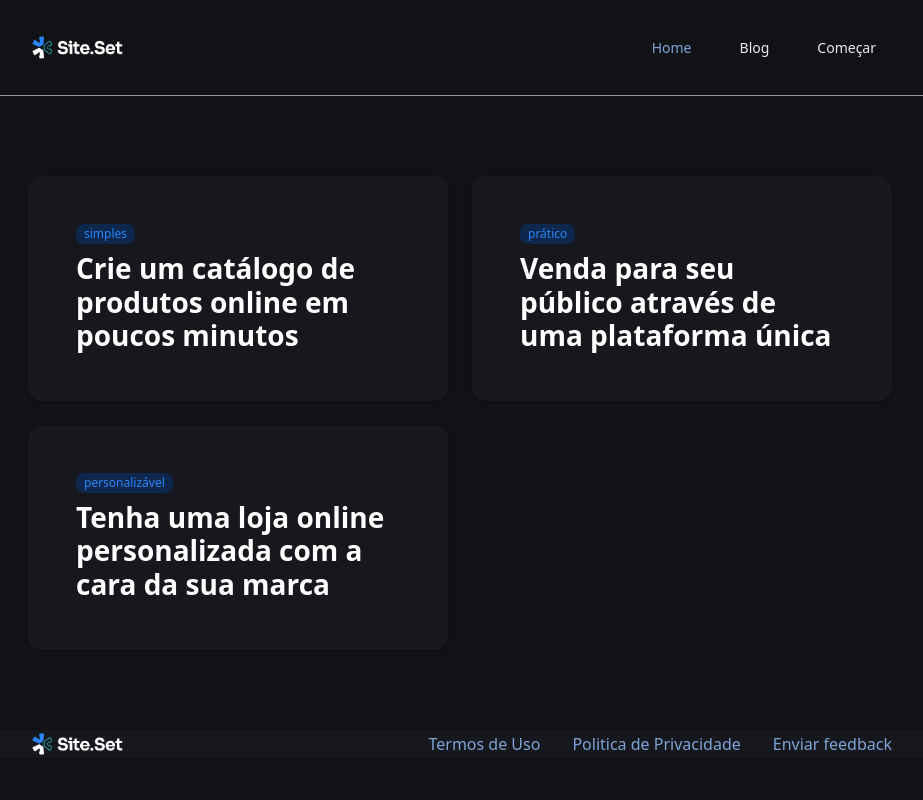
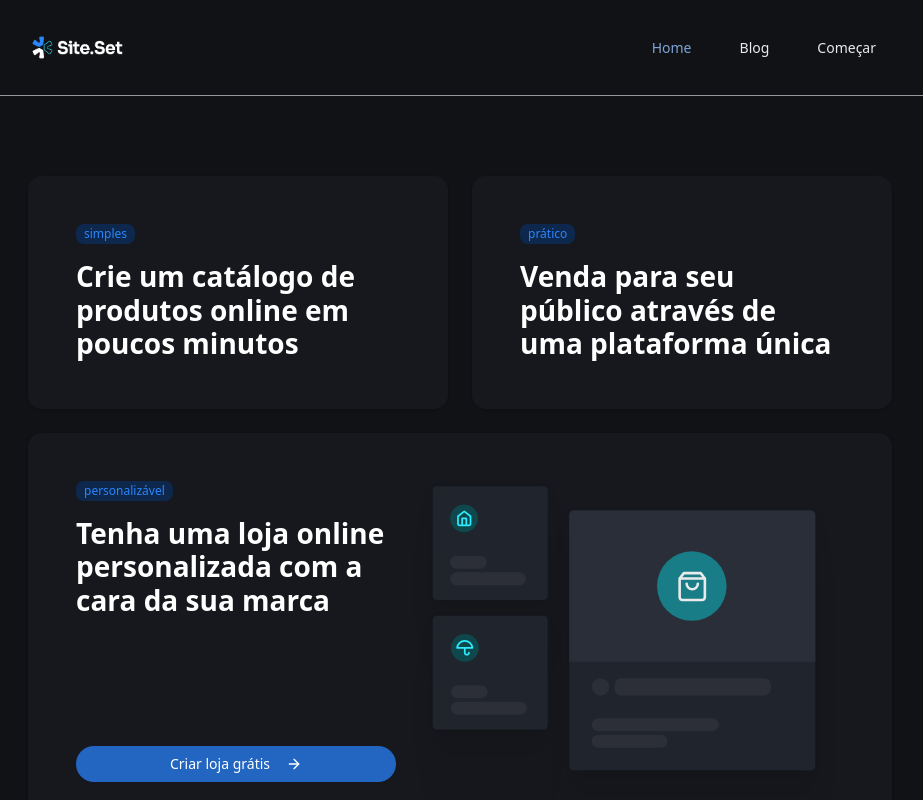
Before and after one commit to lcspaiva87/landing_page_blog, a Next.js app: page / in a window 1280 px wide. Shown: the top 800 px of the page, without its empty margins (180-1103 px from the left). Built offline with nearby package versions, Linux system fonts and the light colour scheme.

Commit message:
feat: adiciona novo arquivo SVG de recurso

```diff
--- a/src/app/page.tsx
+++ b/src/app/page.tsx
@@ -1,29 +1,50 @@
 import Footer from "@/components/footer/footer";
-
 import { Header } from "./_components/header";
 import { CardsCustom } from "@/components/cards-custom";
+import home from "../../public/assets/feature.svg"
+
 
 export default function Home() {
-  const cards = [
+  const cards: {
+    title: string;
+    badge: string;
+    align: "flex-col" | "flex-row";
+    image?: string;
+    button?: string;
+  }[] = [
       {
         title: "Crie um catálogo de produtos online em poucos minutos",
         badge: "simples",
+        align: "flex-col",
       },
       {
         title: "Venda para seu público através de uma plataforma única",
         badge: "prático",
+        align: "flex-col",
+
       },
       {
         title: "Tenha uma loja online personalizada com a cara da sua marca",
         badge: "personalizável",
+        align: "flex-col",
+        button: "Criar loja grátis",
+        image: home.src,
       },
     ]
   return (
     <div className="flex flex-col gap-20">
       <Header />
-      <div className="grid grid-cols-2 gap-6 px-52">
-        {cards.map((card) => (
-          <CardsCustom key={card.title} title={card.title} badge={card.badge} />
+      <div className="grid grid-cols-2 gap-6 px-52 w-full">
+        {cards.map((card, idx) => (
+          <CardsCustom
+            key={card.title}
+            title={card.title}
+            badge={card.badge}
+            align={card.align}
+            image={card.image}
+            button={card.button}
+            className={idx === 2 ? "col-span-2 flex flex-row gap-2 justify-between" : ""}
+          />
         ))}
       </div>
 
--- a/src/components/cards-custom.tsx
+++ b/src/components/cards-custom.tsx
@@ -1,20 +1,41 @@
+import { ArrowRightIcon } from "lucide-react";
 import { Badge } from "./ui/badge";
+import { Button } from "./ui/button";
 import { Card } from "./ui/card"
 
 interface CardsCustomProps {
   title: string;
   badge: string;
-
+  align: "flex-row" | "flex-col";
+  image?: string;
+  button?: string;
+  className?: string;
 }
 
-export function CardsCustom({ title, badge }: CardsCustomProps) {
+export function CardsCustom({ title, badge, align, image, button, className }: CardsCustomProps) {
   return (
-    <Card className="w-full h-full p-12 bg-gray-500 border-none">
-      <div className="flex flex-col  gap-2">
-        <Badge variant="outline" className="bg-blue-400 text-blue-200 border-none ">{badge}</Badge>
-        <h2 className="font-bold heading-lg text-white">{title}</h2>
+    <Card className={` h-full p-12 bg-gray-500 border-none ${className ?? ""}`}>
+      <div className={`flex ${align} gap-32 w-80`}>
+        <div className=" gap-4 flex flex-col">
+          <Badge variant="outline" className="bg-blue-400 text-blue-200 border-none ">{badge}</Badge>
+          <h2 className="font-bold heading-lg text-white">{title}</h2>
+        </div>
+        {button && (
+          <Button className="flex items-center justify-center">
+            {button}
+            <ArrowRightIcon className="w-4 h-4 ml-2" />
+          </Button>
+        )}
       </div>
+      {image && (
+        <div className="flex flex-row  items-stretch justify-center">
+          <div className="flex flex-col justify-between">
+            <img src={image} alt="imagem 1" width={440} height={327} />
 
+          </div>
+
+        </div>
+      )}
     </Card >
   )
 }
```
Also changed, not shown: public/assets/feature.svg (added). Lines whose indentation alone changed are shown as unchanged.
